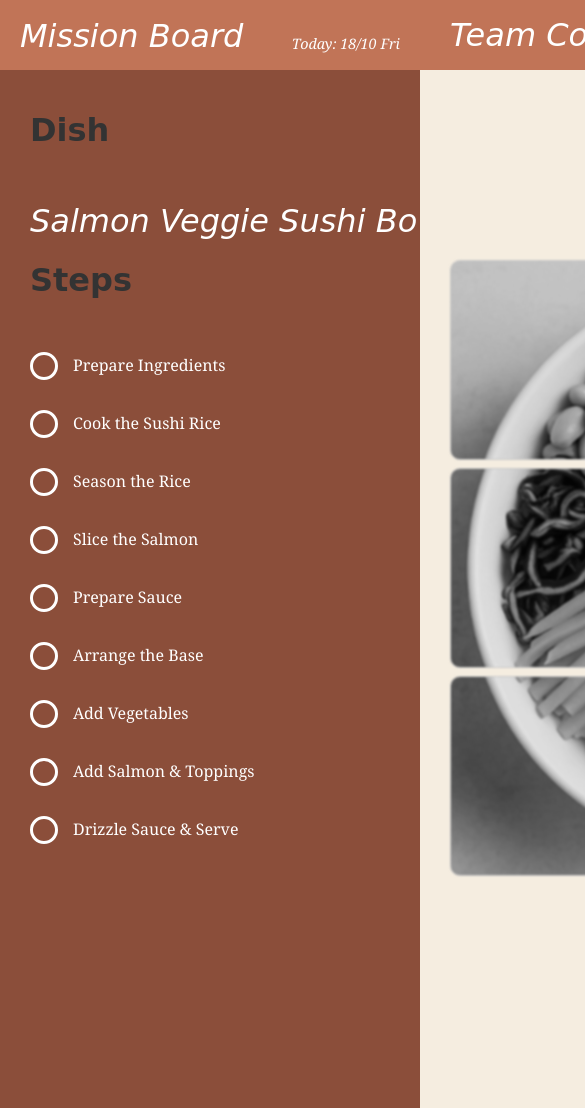
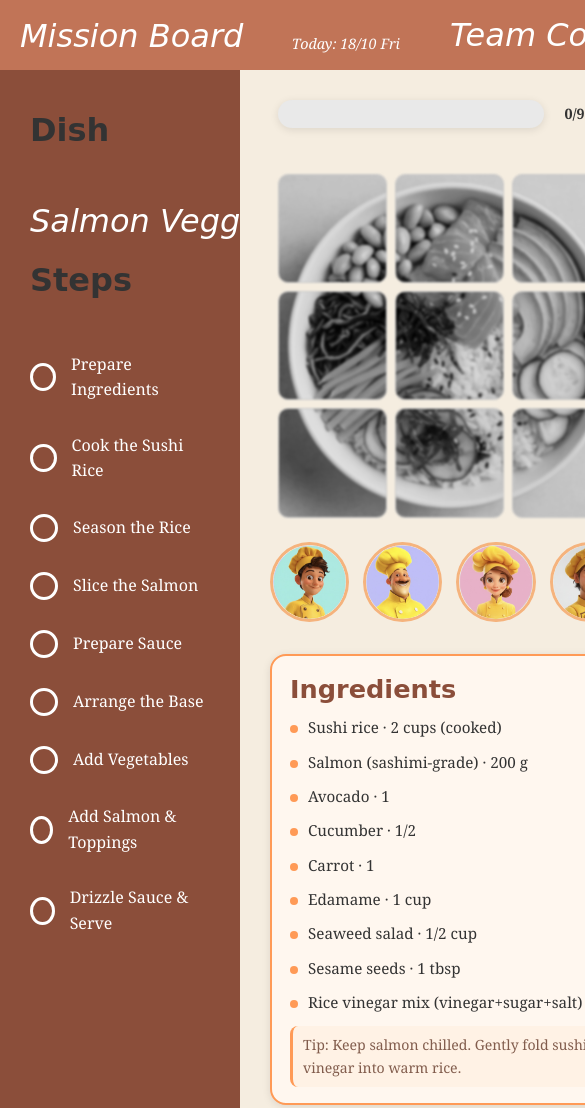
Before and after one commit to YanjieBu/3500-Design-Prototype, a plain HTML site: page mission.html in a window 390 px wide. Shown: the top 1108 px of the page, 585 px wide, since content can reach past the window. Drawn offline with Linux system fonts and the light colour scheme.

Commit message:
Update mission.css

```diff
--- a/css/mission.css
+++ b/css/mission.css
@@ -528,3 +528,104 @@ body.modal-open { overflow: hidden; }
   from { transform: scale(0.95); opacity: 0; }
   to { transform: scale(1); opacity: 1; }
 }
+
+/* ===== iPad / Tablet responsive tweaks for Mission page ===== */
+
+/* 左侧：固定宽度用 clamp，与首页风格对齐 */
+.mission-container{
+  grid-template-columns: clamp(300px, 34vw, 420px) 1fr;
+}
+
+/* 进度条：去掉死宽度，适配不同屏幕 */
+.progress-wrap{
+  top: 24px;
+  right: 24px;
+  width: clamp(240px, 32vw, 420px);
+}
+
+/* 信息卡与头像列：用 clamp 做宽高上限，跟随拼图缩放 */
+.info-panel{
+  width: clamp(240px, 24vw, 300px);
+  margin-top: clamp(40px, 8vh, 100px);
+}
+
+.avatar{
+  width: clamp(90px, 12vw, 160px);
+  height: clamp(90px, 12vw, 160px);
+}
+
+/* 拼图宫格：以 vw 为基准，避免在 iPad 上溢出 */
+.puzzle-grid{
+  /* 统一用一个“块尺寸”变量，横向 3 列、纵向 3 行 */
+  --tile: min(22vw, 240px);
+  grid-template-columns: repeat(3, var(--tile));
+  grid-template-rows:    repeat(3, var(--tile));
+  gap: 8px;
+  margin-top: clamp(40px, 10vh, 100px);
+  margin-right: clamp(8px, 2vw, 40px);
+}
+
+/* 右侧三列容器：在窄屏允许换行并居中 */
+.right-section{
+  gap: clamp(16px, 2vw, 28px);
+  flex-wrap: wrap;
+  justify-content: center;
+  align-items: flex-start;
+}
+
+/* ====== 断点：横向 iPad（≤1024px） ====== */
+@media (max-width: 1024px){
+  .mission-container{
+    grid-template-columns: clamp(280px, 36vw, 380px) 1fr;
+  }
+  .progress-wrap{
+    top: 18px;
+    right: 18px;
+    width: clamp(220px, 40vw, 360px);
+  }
+  .puzzle-grid{
+    --tile: min(26vw, 200px); /* 再收一点，保证三列能并排 */
+  }
+  .info-panel{ width: clamp(220px, 30vw, 280px); }
+}
+
+/* ====== 断点：竖向 iPad / 小平板（≤820px） ====== */
+@media (max-width: 820px){
+  .mission-container{
+    grid-template-columns: clamp(240px, 40vw, 320px) 1fr;
+  }
+  .progress-wrap{
+    position: static;         /* 竖屏时放到内容流里 */
+    width: min(88vw, 420px);  /* 居中占宽 */
+    margin: 10px auto 0;
+  }
+  .mission-content{
+    align-items: center;
+    padding-top: 20px;        /* 去掉给绝对定位预留的高度 */
+  }
+  .right-section{
+    gap: 16px;
+  }
+  .puzzle-grid{
+    --tile: min(28vw, 180px);
+    margin: 16px 0 0 0;
+  }
+  .info-panel{
+    order: 3;                 /* 小屏下：拼图 → 头像 → 信息卡 */
+    width: min(92vw, 420px);
+    position: static;         /* 取消 sticky，防止遮挡 */
+    margin: 8px auto 0;
+  }
+  .avatar-column{
+    order: 2;
+    flex-direction: row;
+    gap: 14px;
+    min-width: auto;
+    height: auto;
+  }
+  .avatar{
+    width: clamp(80px, 18vw, 120px);
+    height: clamp(80px, 18vw, 120px);
+    margin: 8px 0;
+  }
+}
```
